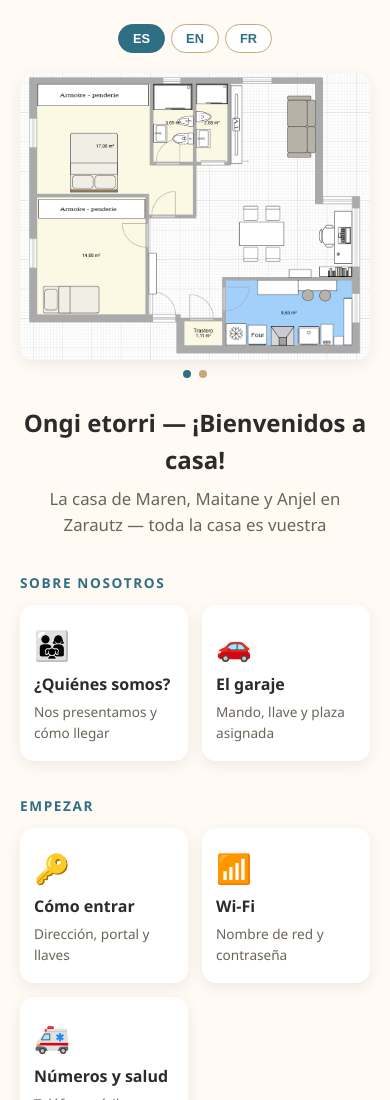
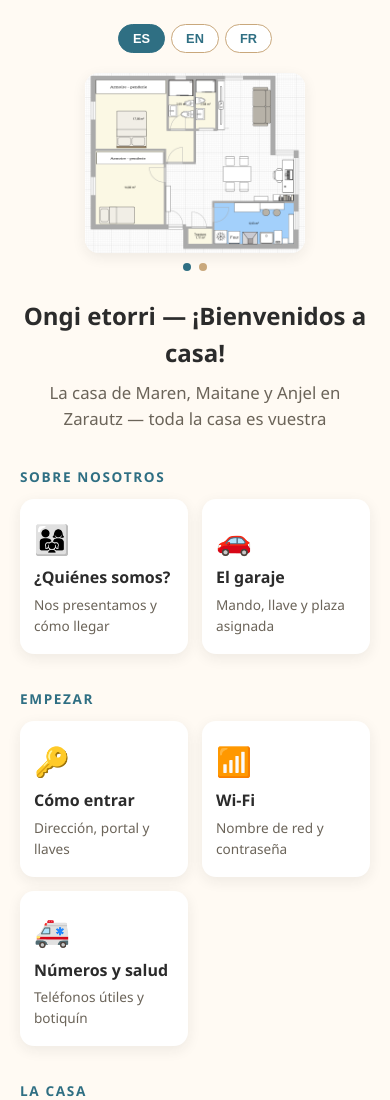
Before and after one commit to aMendizabalOsa/home-exchange-zarautz, a plain HTML site: page index.html in a window 390 px wide. Shown: the top 1100 px of the page. Drawn offline with Linux system fonts and the light colour scheme.

Commit message:
Reduce el tamaño del carrusel de planos en móvil

```diff
--- a/assets/css/style.css
+++ b/assets/css/style.css
@@ -72,6 +72,10 @@ a:hover { text-decoration: underline; }
   cursor: pointer;
 }
 .carousel-dot.is-active { background: var(--color-sea); }
+
+@media (max-width: 480px) {
+  .floor-plan-carousel { max-width: 220px; }
+}
 
 .hero-text { text-align: center; margin-top: 26px; }
 .hero-text h1 { margin: 0 0 8px; font-size: clamp(1.5rem, 4vw, 2.2rem); color: var(--color-ink); }
```
